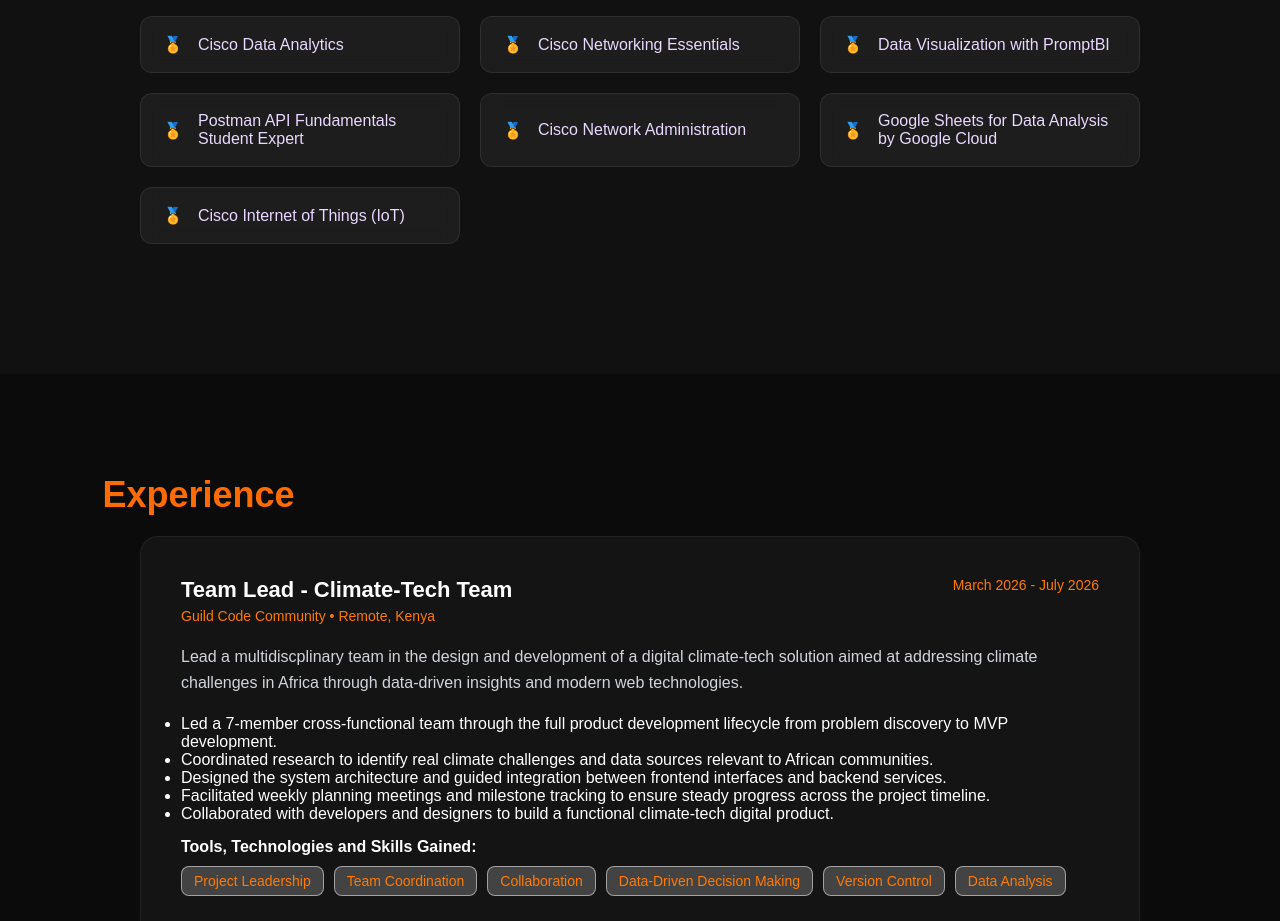
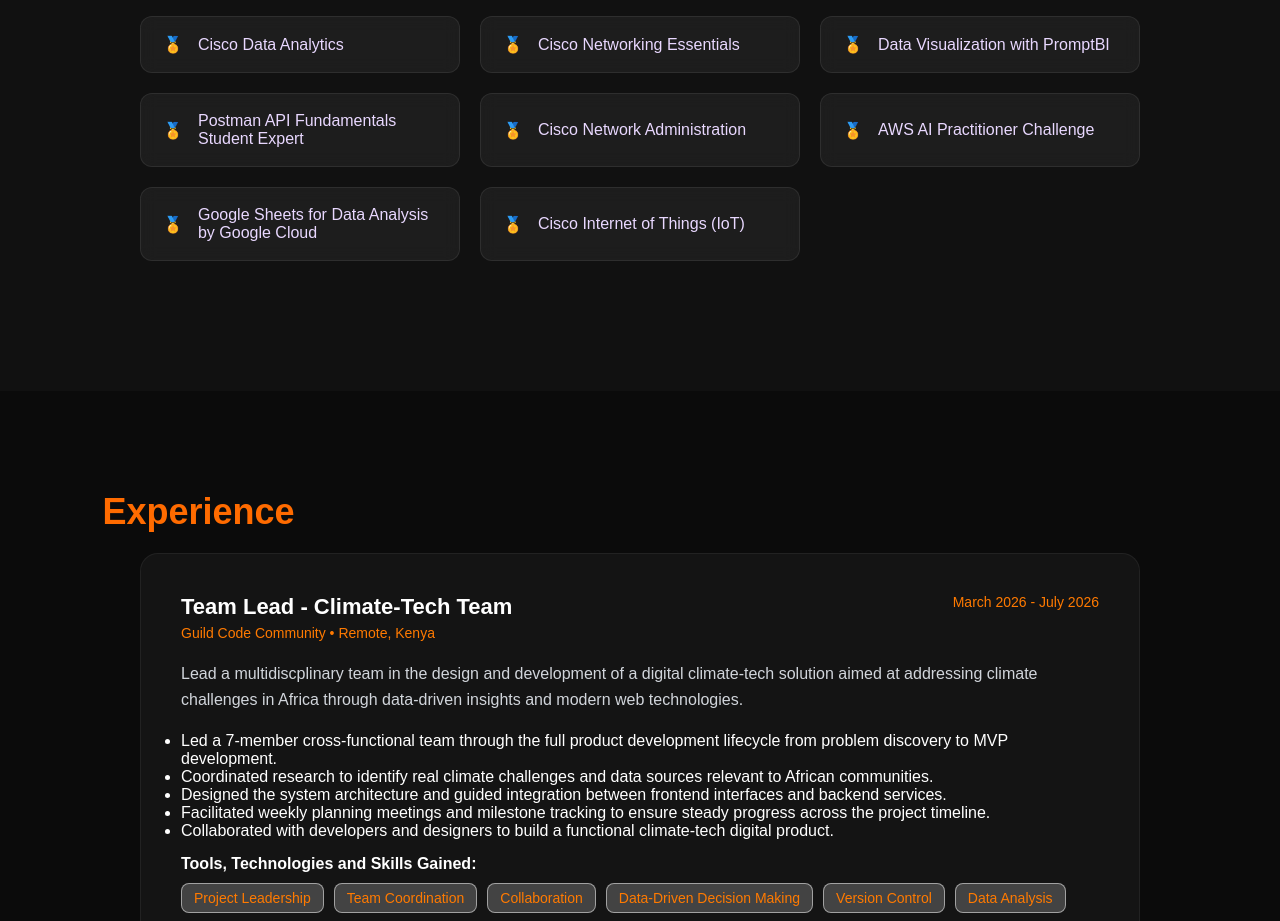
Before and after one commit to mwangi-kennedy/Portifolio, a React (Vite) app: page / in a window 1280 px wide. Shown: the part 2760-3681 px from the top of the page. Built offline with nearby package versions, Linux system fonts and the light colour scheme.

Commit message:
Udacity AWS AI/ML Nanodegree certificate

```diff
--- a/src/App.jsx
+++ b/src/App.jsx
@@ -88,6 +88,7 @@
   "Data Visualization with PromptBI ",
   "Postman API Fundamentals Student Expert",
   "Cisco Network Administration ",
+  "AWS AI Practitioner Challenge ",
   "Google Sheets for Data Analysis by Google Cloud ",
   "Cisco Internet of Things (IoT) ",
 ];
```
